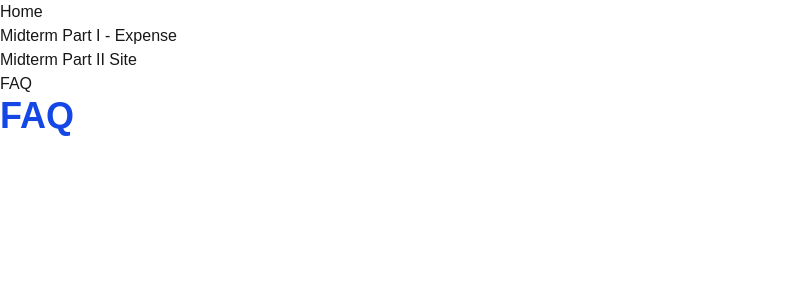
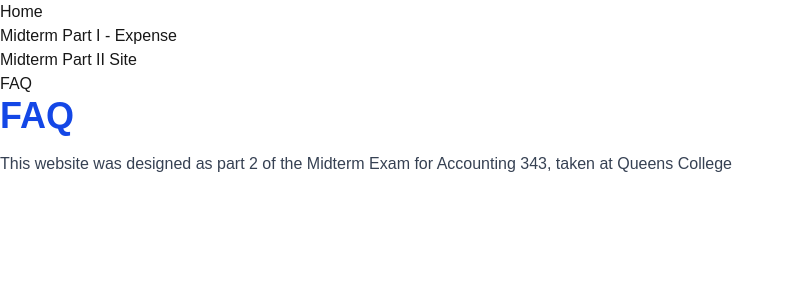
Before and after one commit to ammarhio1/final343, a Next.js app: page /faq in a window 1280 px wide. Shown: the top 300 px of the page, without its empty margins (0-793 px from the left). Built offline with nearby package versions, Linux system fonts and the light colour scheme.

Commit message:
updated FAQ page

```diff
--- a/src/app/faq/page.jsx
+++ b/src/app/faq/page.jsx
@@ -2,6 +2,9 @@ export default function page() {
   return (
     <>
       <h1 className="text-4xl font-bold text-blue-700 mb-4">FAQ</h1>
+      <p className="text-gray-700 mb-4">
+        This website was designed as part 2 of the Midterm Exam for Accounting 343, taken at Queens College
+      </p>
     </>
   );
 }
```
Lines whose indentation alone changed are shown as unchanged.
